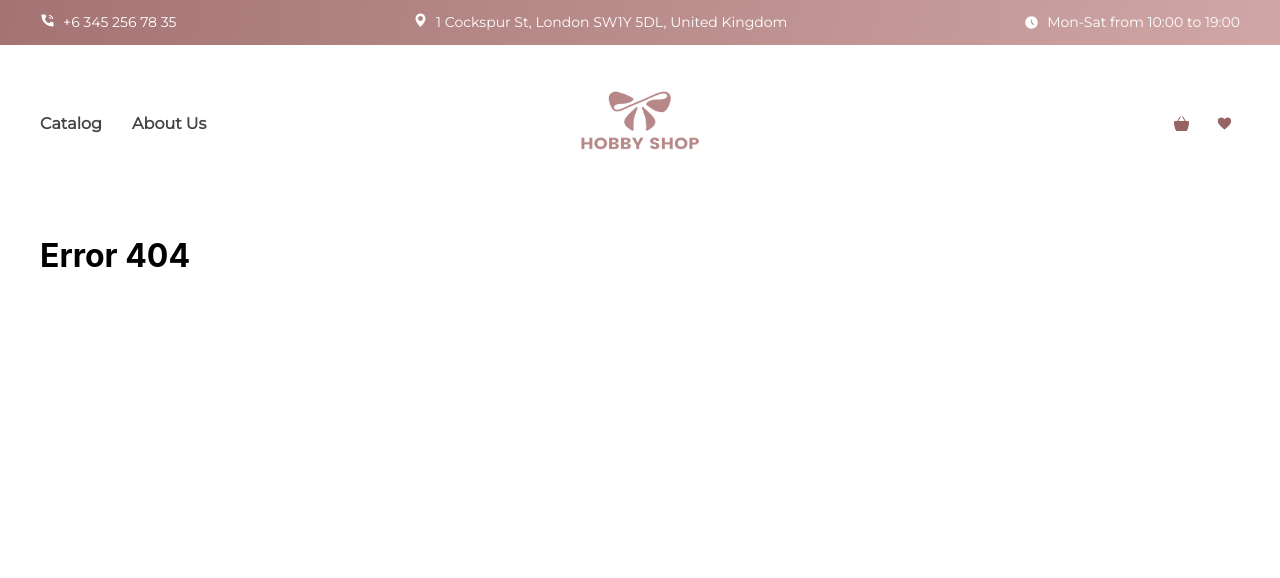
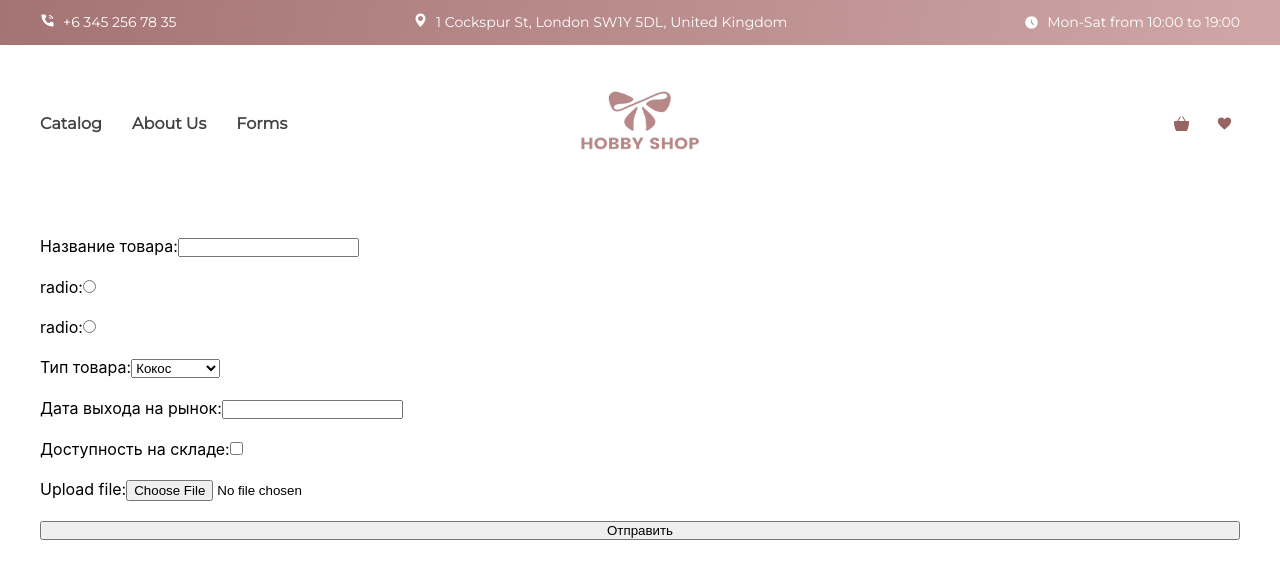
Before and after one commit to ShadowFox35/React, a React (Create React App) app in the folder react-components/: page /forms in a window 1280 px wide. Before the commit this address had no page. Shown: the top 578 px of the page. Built offline with nearby package versions, Linux system fonts and the light colour scheme.

Commit message:
feat: add form page

```diff
--- a/react-components/src/App.tsx
+++ b/react-components/src/App.tsx
@@ -7,6 +7,7 @@ import Main from './components/Main/Main';
 import About from './components/Main/About/About';
 import Error from './components/Main/Error/Error';
 import Header from './components/Header/Header';
+import Forms from 'components/Main/Forms/Forms';
 
 function App() {
   return (
@@ -15,6 +16,7 @@ function App() {
       <Routes>
         <Route path="/" element={<Main />} />
         <Route path="/about" element={<About />} />
+        <Route path="/forms" element={<Forms />} />
         <Route path="*" element={<Error />} />
       </Routes>
     </>
--- /dev/null
+++ b/react-components/src/components/Main/Forms/Forms.scss
@@ -0,0 +1,6 @@
+.form {
+  display: flex;
+  flex-direction: column;
+  justify-content: center;
+  gap: 20px;
+}
--- /dev/null
+++ b/react-components/src/components/Main/Forms/Forms.tsx
@@ -0,0 +1,71 @@
+import React from 'react';
+import './Forms.scss';
+
+interface IState {
+  inputValue: string;
+}
+interface IProps {
+  input?: string;
+}
+
+class Forms extends React.Component<IProps, IState> {
+  input: React.RefObject<HTMLInputElement>;
+  constructor(props: IProps | Readonly<IProps>) {
+    super(props);
+    this.handleSubmit = this.handleSubmit.bind(this);
+    this.input = React.createRef();
+  }
+
+  handleSubmit(event: { preventDefault: () => void }) {
+    alert('Отправленное имя: ' + this.input?.current?.value);
+    event.preventDefault();
+  }
+
+  render() {
+    return (
+      <form className="container form" onSubmit={this.handleSubmit}>
+        <label>
+          Название товара:
+          <input type="text" ref={this.input} />
+        </label>
+
+        <label>
+          radio:
+          <input type="radio" name="radio" ref={this.input} />
+        </label>
+        <label>
+          radio:
+          <input type="radio" name="radio" ref={this.input} />
+        </label>
+
+        <label>
+          Тип товара:
+          <select>
+            <option value="grapefruit">Грейпфрут</option>
+            <option value="lime">Лайм</option>
+            <option selected value="coconut">
+              Кокос
+            </option>
+            <option value="mango">Манго</option>
+          </select>
+        </label>
+
+        <label>
+          Дата выхода на рынок:
+          <input type="date " ref={this.input} />
+        </label>
+        <label>
+          Доступность на складе:
+          <input type="checkbox" ref={this.input} />
+        </label>
+        <label>
+          Upload file:
+          <input type="file" ref={this.input} />
+        </label>
+        <input type="submit" value="Отправить" />
+      </form>
+    );
+  }
+}
+
+export default Forms;
--- a/react-components/src/constants/headerNav.tsx
+++ b/react-components/src/constants/headerNav.tsx
@@ -9,4 +9,8 @@ export const headerNav: navElemType[] = [
     text: 'About Us',
     link: '/about',
   },
+  {
+    text: 'Forms',
+    link: '/forms',
+  },
 ];
```
